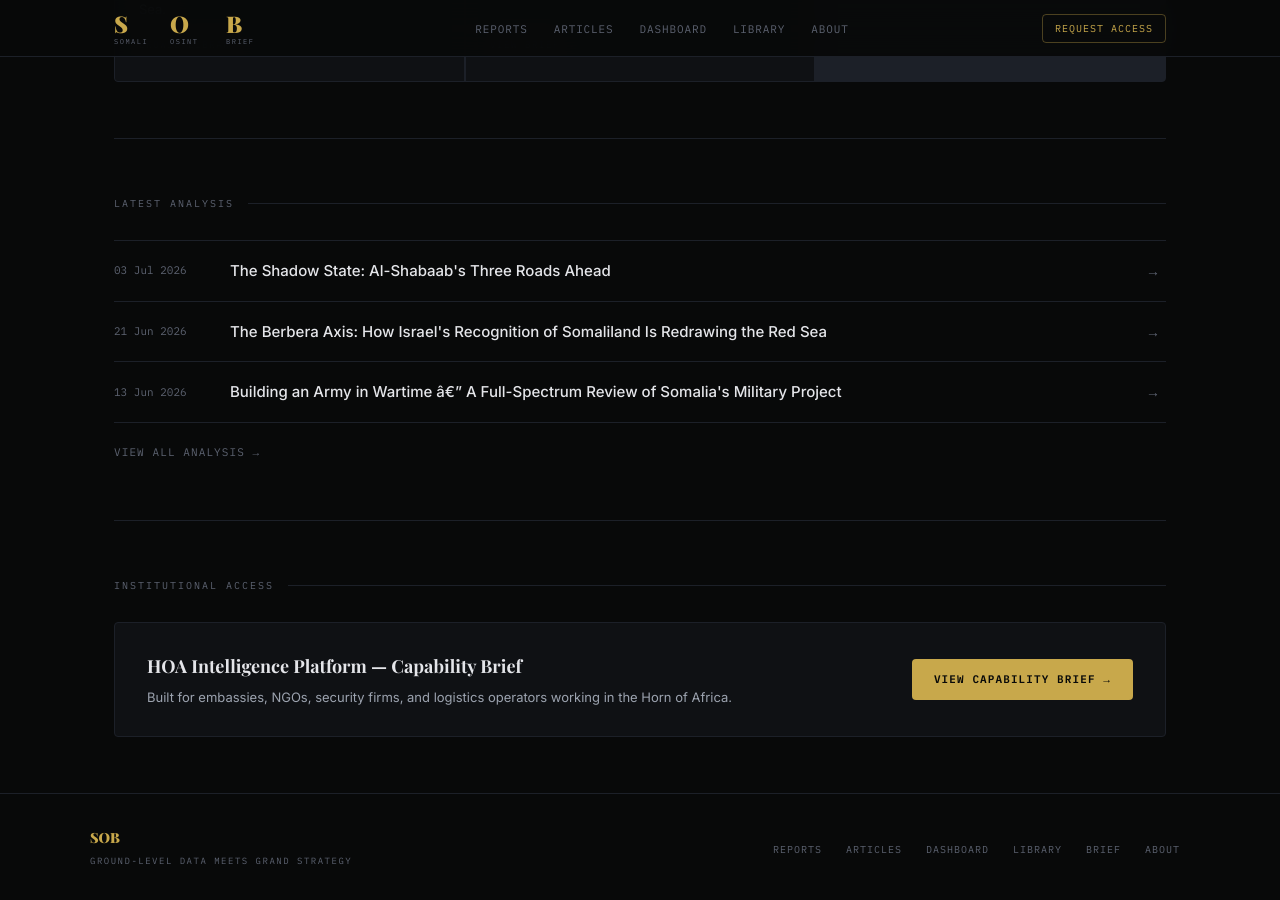
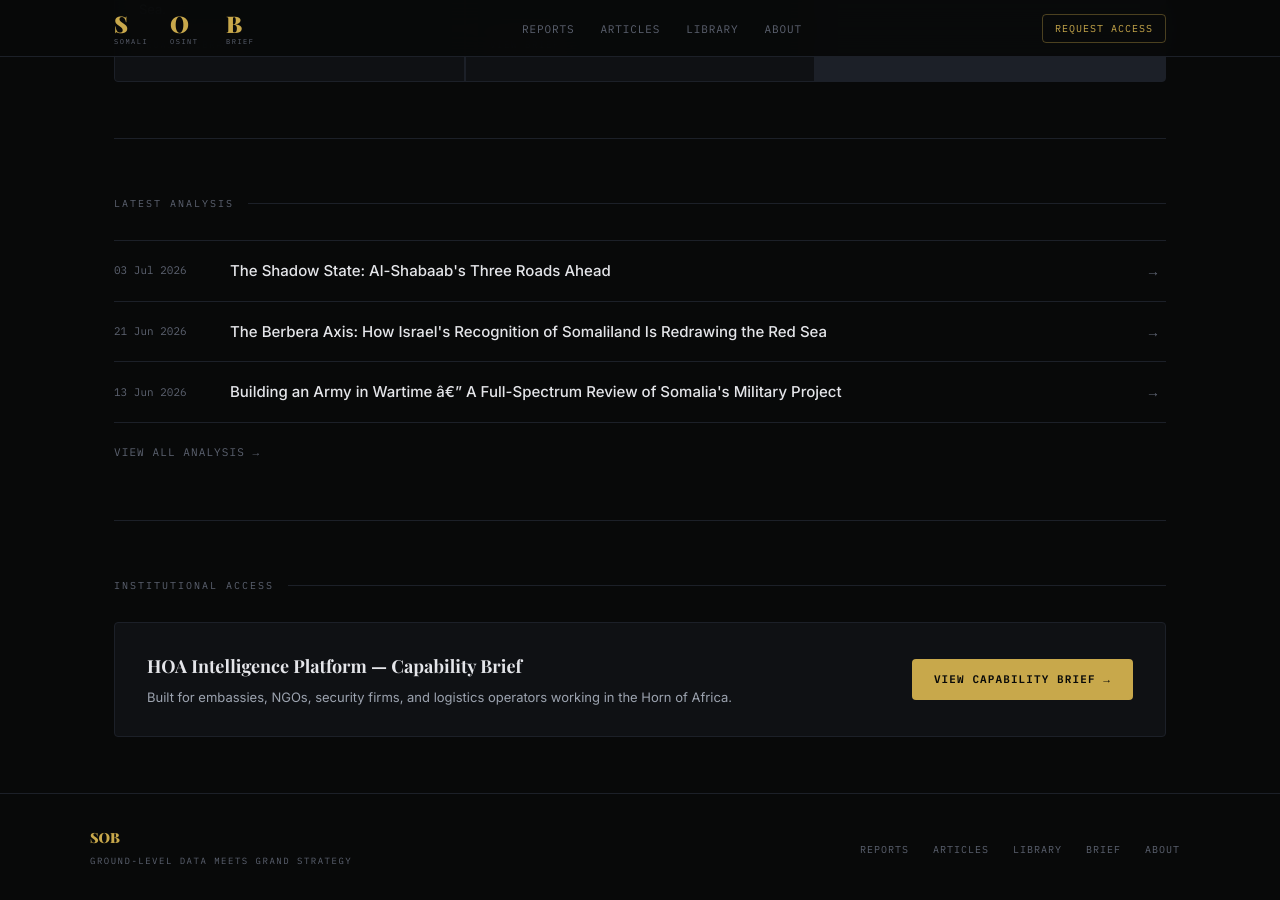
Before and after one commit to abdigh26/abdigh26.github.io, a Jekyll site: the page built from index.html, in a window 1280 px wide and 900 px high, scrolled down 937 px. Built offline with Jekyll 4.4.1, drawn with Linux system fonts in a browser that asks for light colours; some web fonts are replaced.

Commit message:
Update default.html

```diff
--- a/_layouts/default.html
+++ b/_layouts/default.html
@@ -748,7 +748,7 @@ footer {
     <ul class="nav-links">
       <li><a href="/reports.html">Reports</a></li>
       <li><a href="/articles.html">Articles</a></li>
-      <li><a href="/dashboard.html">Dashboard</a></li>
+      <!-- <li><a href="/dashboard.html">Dashboard</a></li> -->
       <li><a href="/library/">Library</a></li>
       <li><a href="/about.html">About</a></li>
     </ul>
@@ -763,7 +763,7 @@ footer {
 <div class="nav-drawer" id="navDrawer">
   <a href="/reports.html" onclick="closeDrawer()">Reports</a>
   <a href="/articles.html" onclick="closeDrawer()">Articles</a>
-  <a href="/dashboard.html" onclick="closeDrawer()">Dashboard</a>
+  <!-- <a href="/dashboard.html" onclick="closeDrawer()">Dashboard</a> -->
   <a href="/library/" onclick="closeDrawer()">Library</a>
   <a href="/about.html" onclick="closeDrawer()">About</a>
   <a href="/brief/" class="drawer-brief" onclick="closeDrawer()">⚡ Request Access</a>
@@ -801,7 +801,7 @@ document.addEventListener('click', function(e) {
     <ul class="footer-links">
       <li><a href="/reports.html">Reports</a></li>
       <li><a href="/articles.html">Articles</a></li>
-      <li><a href="/dashboard.html">Dashboard</a></li>
+      <!-- <li><a href="/dashboard.html">Dashboard</a></li> -->
       <li><a href="/library/">Library</a></li>
       <li><a href="/brief/">Brief</a></li>
       <li><a href="/about.html">About</a></li>
```
